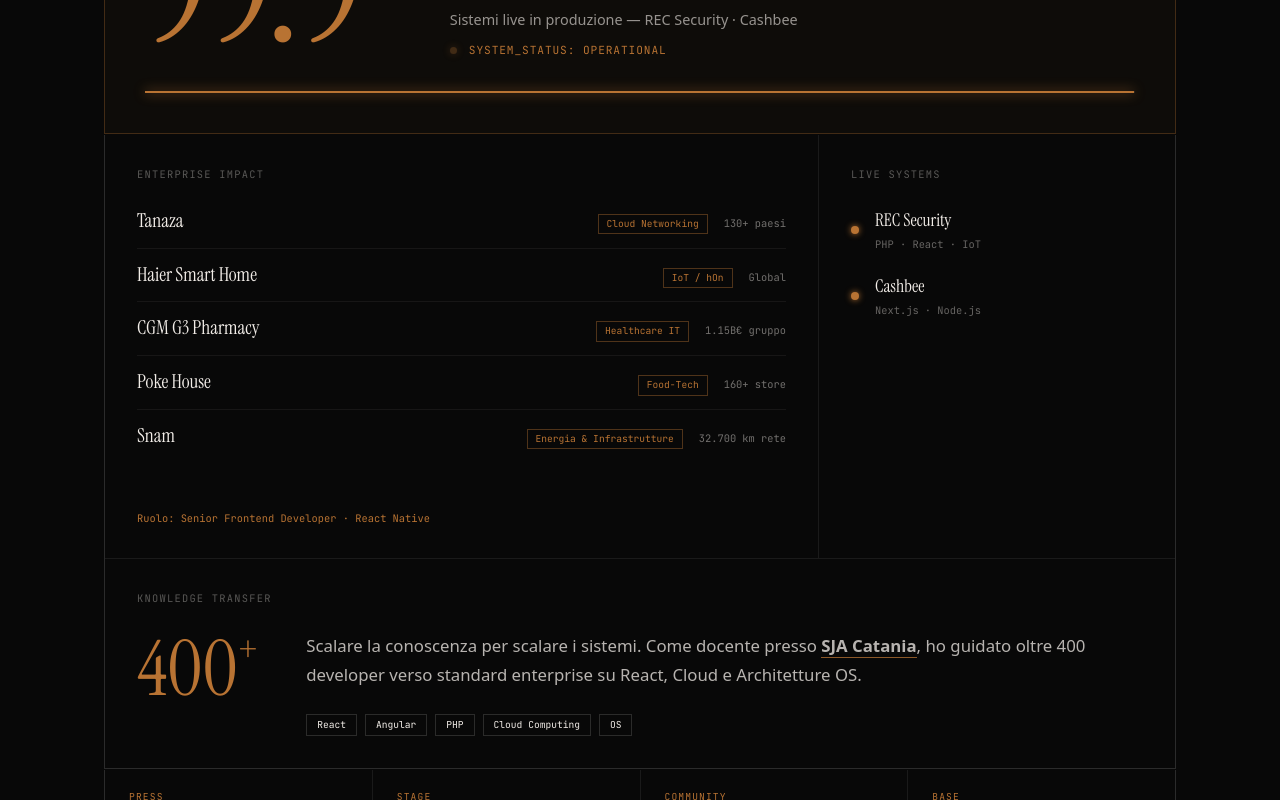
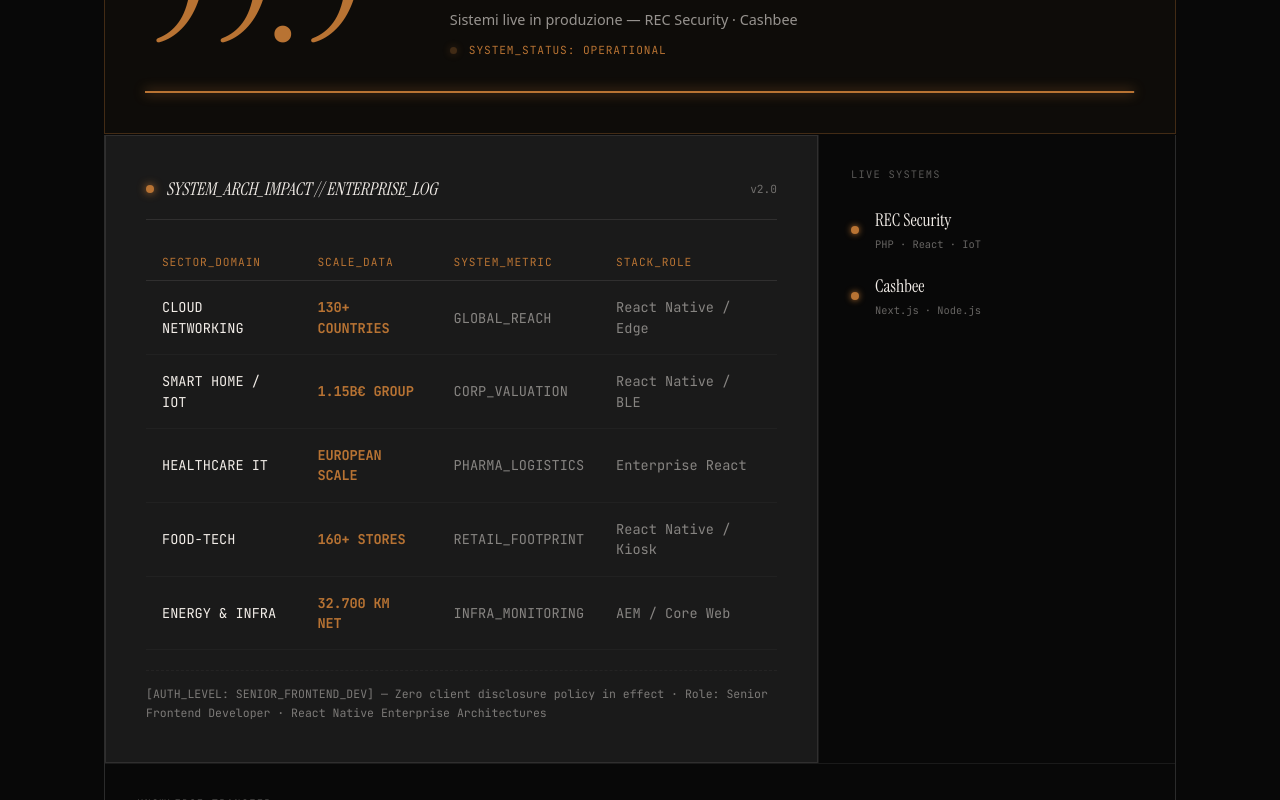
Before and after one commit to Flame0510/micheletornello.com, a Next.js app: page / in a window 1280 px wide. Shown: the part 3100-3900 px from the top of the page. Built offline with nearby package versions, Linux system fonts and the light colour scheme.

Commit message:
feat: update Enterprise Impact to v2 Audit Log design

```diff
--- a/src/app/globals.css
+++ b/src/app/globals.css
@@ -193,15 +193,98 @@
 .pwH_module { background: #080808; padding: 2rem; }
 .pwH_span2 { grid-column: span 2; }
 .pwH_mod_label { font-family: 'JetBrains Mono', monospace; font-size: 0.65rem; color: rgba(242,237,232,0.35); letter-spacing: 0.12em; margin-bottom: 1.5rem; }
-.pwH_mod_footer { font-family: 'JetBrains Mono', monospace; font-size: 0.65rem; color: #B87333; margin-top: auto; padding-top: 1.5rem; }
 
-/* Clients */
-.pwH_client_list { display: flex; flex-direction: column; gap: 0.75rem; margin-bottom: 1.5rem; }
-.pwH_client_item { display: grid; grid-template-columns: 1fr auto auto; align-items: baseline; gap: 1rem; padding-bottom: 0.75rem; border-bottom: 1px solid rgba(242,237,232,0.06); }
-.pwH_client_item:last-child { border-bottom: none; }
-.pwH_client_name { font-family: 'Instrument Serif', serif; font-size: 1.2rem; }
-.pwH_client_tag { font-family: 'JetBrains Mono', monospace; font-size: 0.6rem; border: 1px solid rgba(184,115,51,0.4); color: #B87333; padding: 2px 8px; white-space: nowrap; }
-.pwH_client_reach { font-family: 'JetBrains Mono', monospace; font-size: 0.65rem; opacity: 0.45; white-space: nowrap; }
+/* --- NEW ENTERPRISE HYBRID (pvG2_) --- */
+.pvG2_container {
+  border: 1px solid rgba(242,237,232,0.1);
+  padding: 40px !important;
+  display: flex;
+  flex-direction: column;
+}
+
+.pvG2_header {
+  display: flex;
+  justify-content: space-between;
+  align-items: center;
+  border-bottom: 1px solid rgba(242,237,232,0.1);
+  padding-bottom: 16px;
+  margin-bottom: 16px;
+}
+
+.pvG2_dot {
+  width: 8px;
+  height: 8px;
+  background: #B87333;
+  border-radius: 50%;
+  box-shadow: 0 0 8px #B87333;
+}
+
+.pvG2_header_title {
+  font-family: 'Instrument Serif', serif;
+  font-style: italic;
+  font-size: 1.1rem;
+  letter-spacing: 0.02em;
+}
+
+.pvG2_version {
+  font-family: 'JetBrains Mono', monospace;
+  font-size: 0.75rem;
+  opacity: 0.4;
+}
+
+.pvG2_table {
+  width: 100%;
+  border-collapse: collapse;
+}
+
+.pvG2_table th {
+  font-family: 'JetBrains Mono', monospace;
+  font-size: 0.75rem;
+  color: #B87333;
+  padding: 12px 16px;
+  border-bottom: 1px solid rgba(242,237,232,0.1);
+  text-align: left;
+  font-weight: 400;
+}
+
+.pvG2_table td {
+  padding: 20px 16px;
+  font-size: 0.9rem;
+  border-bottom: 1px solid rgba(242,237,232,0.03);
+}
+
+.pvG2_table tr:hover {
+  background: rgba(184,115,51,0.03);
+}
+
+.pvG2_scale {
+  color: #B87333;
+  font-weight: 700;
+}
+
+.pvG2_dim {
+  opacity: 0.6;
+  font-size: 0.8rem;
+}
+
+.pvG2_footer {
+  border-top: 1px dashed rgba(242,237,232,0.2);
+  padding-top: 16px;
+  margin-top: 24px;
+  font-size: 0.75rem;
+  opacity: 0.5;
+  font-family: 'JetBrains Mono', monospace;
+  line-height: 1.5;
+}
+
+@media (max-width: 768px) {
+  .pvG2_hide_mobile {
+    display: none;
+  }
+  .pvG2_container {
+    padding: 24px !important;
+  }
+}
 
 /* Live */
 .pwH_live_list { display: flex; flex-direction: column; gap: 1.25rem; }
@@ -1309,3 +1392,78 @@
   .ck_banner { bottom: 0; right: 0; left: 0; max-width: 100%; border-left: none; border-right: none; border-bottom: none; }
   .ck_panel { max-width: 100%; }
 }
+
+/* ===================== ENTERPRISE IMPACT v2 — pvG2_ ===================== */
+.pvG2_container {
+  border: 1px solid rgba(242,237,232,0.1);
+  padding: 32px;
+  font-family: 'JetBrains Mono', monospace;
+}
+.pvG2_header {
+  display: flex;
+  align-items: center;
+  gap: 12px;
+  margin-bottom: 24px;
+  padding-bottom: 16px;
+  border-bottom: 1px solid rgba(242,237,232,0.1);
+}
+.pvG2_dot {
+  width: 8px;
+  height: 8px;
+  border-radius: 50%;
+  background: #B87333;
+  box-shadow: 0 0 8px #B87333;
+  flex-shrink: 0;
+}
+.pvG2_title {
+  font-family: 'Instrument Serif', serif;
+  font-style: italic;
+  font-size: 1.1rem;
+  color: #F2EDE8;
+  margin: 0;
+}
+.pvG2_version {
+  margin-left: auto;
+  font-size: 0.7rem;
+  opacity: 0.4;
+  color: #F2EDE8;
+}
+.pvG2_table_wrapper { overflow-x: auto; }
+.pvG2_table {
+  width: 100%;
+  border-collapse: collapse;
+  text-align: left;
+}
+.pvG2_table th {
+  font-size: 0.7rem;
+  color: #B87333;
+  padding: 10px 16px;
+  border-bottom: 1px solid rgba(242,237,232,0.1);
+  letter-spacing: 0.08em;
+  font-weight: 400;
+}
+.pvG2_row {
+  border-bottom: 1px solid rgba(242,237,232,0.07);
+  transition: background 0.2s;
+}
+.pvG2_row:hover { background: rgba(184,115,51,0.04); }
+.pvG2_row td { padding: 16px 16px; font-size: 0.85rem; }
+.pvG2_sector { color: #F2EDE8; font-weight: 500; }
+.pvG2_scale { color: #B87333; font-weight: 700; letter-spacing: -0.01em; }
+.pvG2_metric, .pvG2_tech { opacity: 0.5; font-size: 0.78rem; }
+.pvG2_footer {
+  margin-top: 20px;
+  padding-top: 14px;
+  border-top: 1px dashed rgba(242,237,232,0.1);
+  font-size: 0.72rem;
+  opacity: 0.45;
+  line-height: 1.6;
+  color: #F2EDE8;
+}
+@media (max-width: 767px) {
+  .pvG2_hide_mobile { display: none; }
+  .pvG2_container { padding: 20px 16px; }
+  .pvG2_title { font-size: 0.9rem; }
+  .pvG2_row td { padding: 12px 8px; }
+}
+/* ======================================================================= */
--- a/src/app/page.tsx
+++ b/src/app/page.tsx
@@ -482,37 +482,44 @@
           {/* Grid modulare */}
           <div className="pwH_grid">
 
-            {/* Module 1: Enterprise — span 2 */}
-            <div className="pwH_module pwH_span2">
-              <div className="pwH_mod_label">ENTERPRISE IMPACT</div>
-              <div className="pwH_client_list">
-                <div className="pwH_client_item">
-                  <span className="pwH_client_name">Tanaza</span>
-                  <span className="pwH_client_tag">Cloud Networking</span>
-                  <span className="pwH_client_reach">130+ paesi</span>
-                </div>
-                <div className="pwH_client_item">
-                  <span className="pwH_client_name">Haier Smart Home</span>
-                  <span className="pwH_client_tag">IoT / hOn</span>
-                  <span className="pwH_client_reach">Global</span>
-                </div>
-                <div className="pwH_client_item">
-                  <span className="pwH_client_name">CGM G3 Pharmacy</span>
-                  <span className="pwH_client_tag">Healthcare IT</span>
-                  <span className="pwH_client_reach">1.15B€ gruppo</span>
-                </div>
-                <div className="pwH_client_item">
-                  <span className="pwH_client_name">Poke House</span>
-                  <span className="pwH_client_tag">Food-Tech</span>
-                  <span className="pwH_client_reach">160+ store</span>
-                </div>
-                <div className="pwH_client_item">
-                  <span className="pwH_client_name">Snam</span>
-                  <span className="pwH_client_tag">Energia & Infrastrutture</span>
-                  <span className="pwH_client_reach">32.700 km rete</span>
-                </div>
+            {/* ENTERPRISE IMPACT - v2 Audit Log */}
+            <div className="pvG2_container pwH_span2">
+              <div className="pvG2_header">
+                <div className="pvG2_dot" />
+                <h3 className="pvG2_title">SYSTEM_ARCH_IMPACT // ENTERPRISE_LOG</h3>
+                <span className="pvG2_version">v2.0</span>
               </div>
-              <div className="pwH_mod_footer">Ruolo: Senior Frontend Developer · React Native</div>
+              <div className="pvG2_table_wrapper">
+                <table className="pvG2_table">
+                  <thead>
+                    <tr>
+                      <th>SECTOR_DOMAIN</th>
+                      <th>SCALE_DATA</th>
+                      <th className="pvG2_hide_mobile">SYSTEM_METRIC</th>
+                      <th className="pvG2_hide_mobile">STACK_ROLE</th>
+                    </tr>
+                  </thead>
+                  <tbody>
+                    {[
+                      { sector: "CLOUD NETWORKING", scale: "130+ COUNTRIES", metric: "GLOBAL_REACH", tech: "React Native / Edge" },
+                      { sector: "SMART HOME / IOT", scale: "1.15B€ GROUP", metric: "CORP_VALUATION", tech: "React Native / BLE" },
+                      { sector: "HEALTHCARE IT", scale: "EUROPEAN SCALE", metric: "PHARMA_LOGISTICS", tech: "Enterprise React" },
+                      { sector: "FOOD-TECH", scale: "160+ STORES", metric: "RETAIL_FOOTPRINT", tech: "React Native / Kiosk" },
+                      { sector: "ENERGY & INFRA", scale: "32.700 KM NET", metric: "INFRA_MONITORING", tech: "AEM / Core Web" },
+                    ].map((row, i) => (
+                      <tr key={i} className="pvG2_row">
+                        <td className="pvG2_sector">{row.sector}</td>
+                        <td className="pvG2_scale">{row.scale}</td>
+                        <td className="pvG2_metric pvG2_hide_mobile">{row.metric}</td>
+                        <td className="pvG2_tech pvG2_hide_mobile">{row.tech}</td>
+                      </tr>
+                    ))}
+                  </tbody>
+                </table>
+              </div>
+              <div className="pvG2_footer">
+                <p>[AUTH_LEVEL: SENIOR_FRONTEND_DEV] — Zero client disclosure policy in effect · Role: Senior Frontend Developer · React Native Enterprise Architectures</p>
+              </div>
             </div>
 
             {/* Module 2: Live Products */}
```
